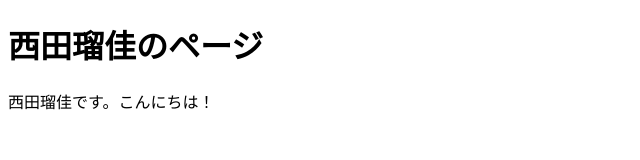
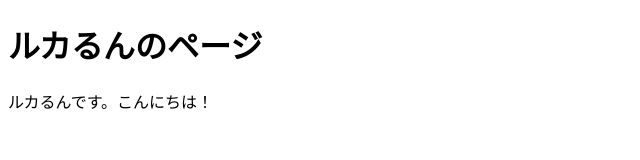
Before and after one commit to nishikatsu/nishikatsu.github.io, a plain HTML site: page index.html in a window 1280 px wide. Shown: the whole page, without its empty margins (0-640 px from the left). Drawn offline with Linux system fonts and the light colour scheme.

Commit message:
るかるんに変更

```diff
--- a/index.html
+++ b/index.html
@@ -7,9 +7,9 @@
 </head>
 <body>
 
-<h1>西田瑠佳のページ</h1>
+<h1>ルカるんのページ</h1>
 
-<p>西田瑠佳です。こんにちは！</p>
+<p>ルカるんです。こんにちは！</p>
 
 
 </body>
```
